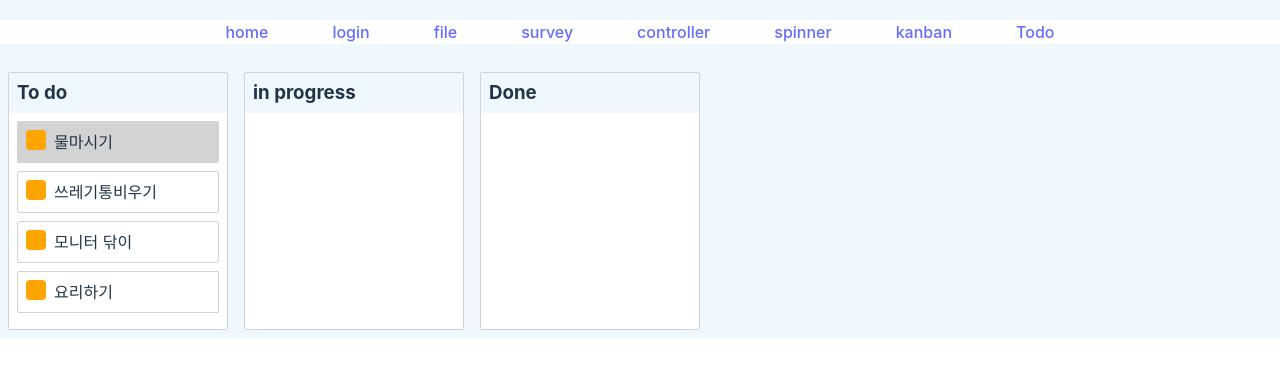
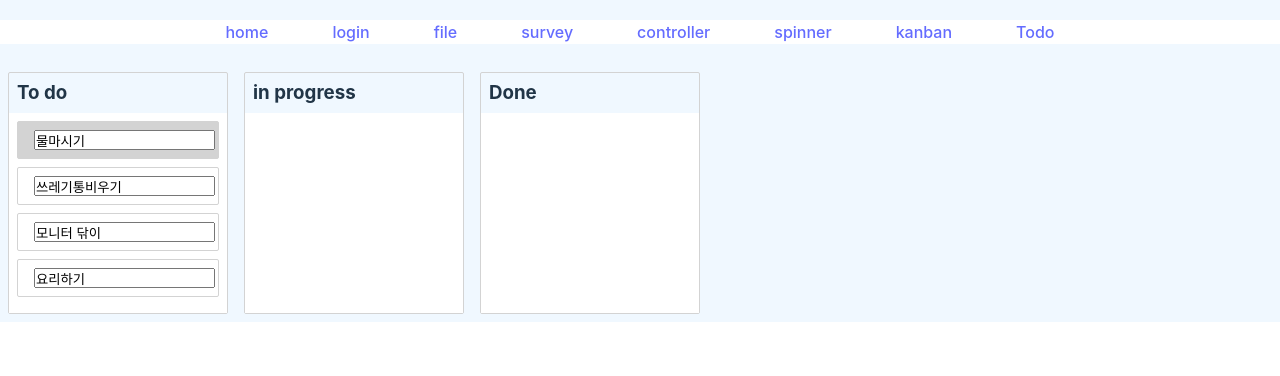
Before and after one commit to noname2048/bz-react-form-practice, a React (Vite) app in the folder frontend/: page /Todo in a window 1280 px wide. Shown: the top 376 px of the page. Built offline with nearby package versions, Linux system fonts and the light colour scheme.

Commit message:
refactor: refactor Input comp

```diff
--- a/frontend/src/components/domain/todo/Task.tsx
+++ b/frontend/src/components/domain/todo/Task.tsx
@@ -1,4 +1,5 @@
 import styled from "styled-components";
+import { useState } from "react";
 import { Draggable } from "react-beautiful-dnd";
 
 const Container = styled.div<{ isDragging: boolean; isDragDisabled: boolean }>`
@@ -19,6 +20,27 @@ const Handle = styled.div`
   border-radius: 4px;
   margin-right: 8px;
 `;
+
+const Input = ({ value }: { value: string }) => {
+  const [disable, setDisable] = useState<boolean>(true);
+  const [memo, setMemo] = useState<string>(value);
+  const [click, setClick] = useState<boolean>(false);
+
+  if (click) {
+    return <div>{memo}</div>
+  }
+  return (
+    <input
+      type="text"
+      value={memo}
+      onClick={() => {
+        console.log("toggle");
+        setDisable(!disable);
+      }}
+      onChange={(e) => setMemo(e.target.value)}
+    />
+  );
+};
 
 const Task = ({
   task,
@@ -42,7 +64,7 @@ const Task = ({
           isDragDisabled={isDragDisabled}
         >
           <Handle {...provided.dragHandleProps} />
-          {task.content}
+          <Input value={task.content} />
         </Container>
       )}
     </Draggable>
```
